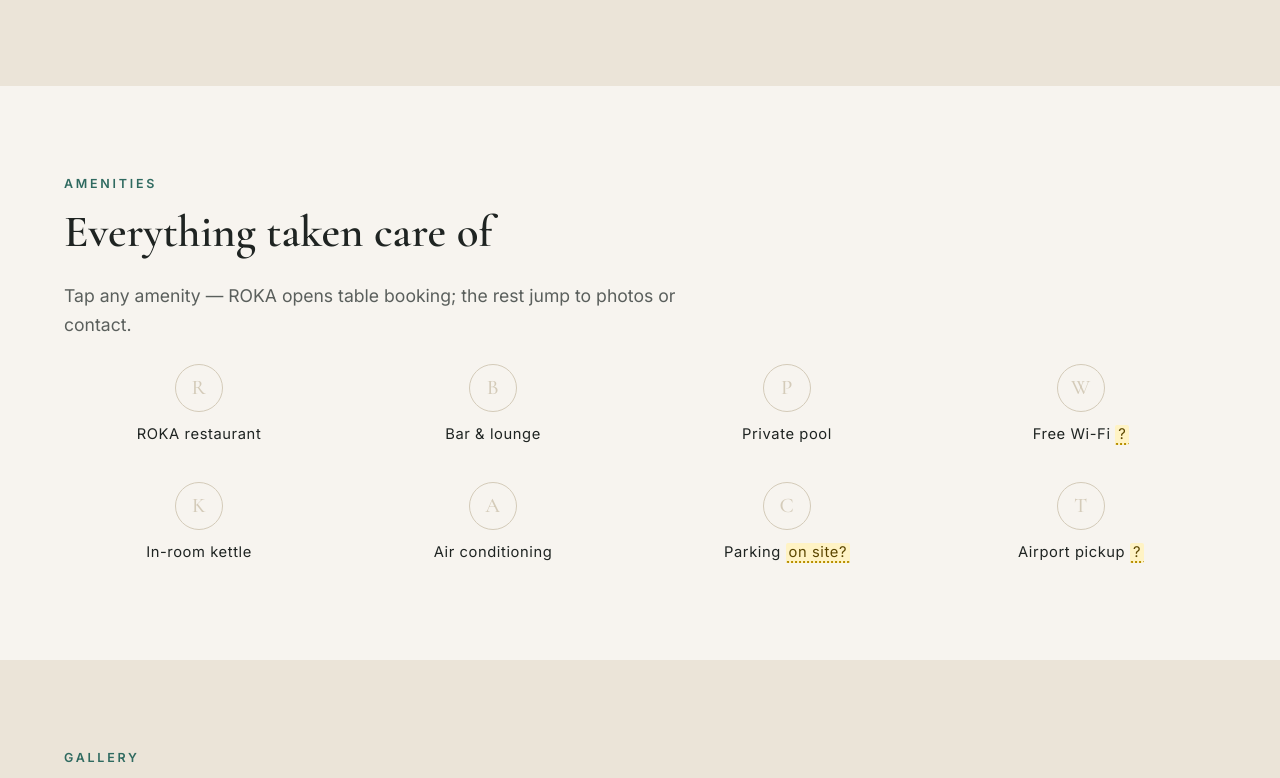
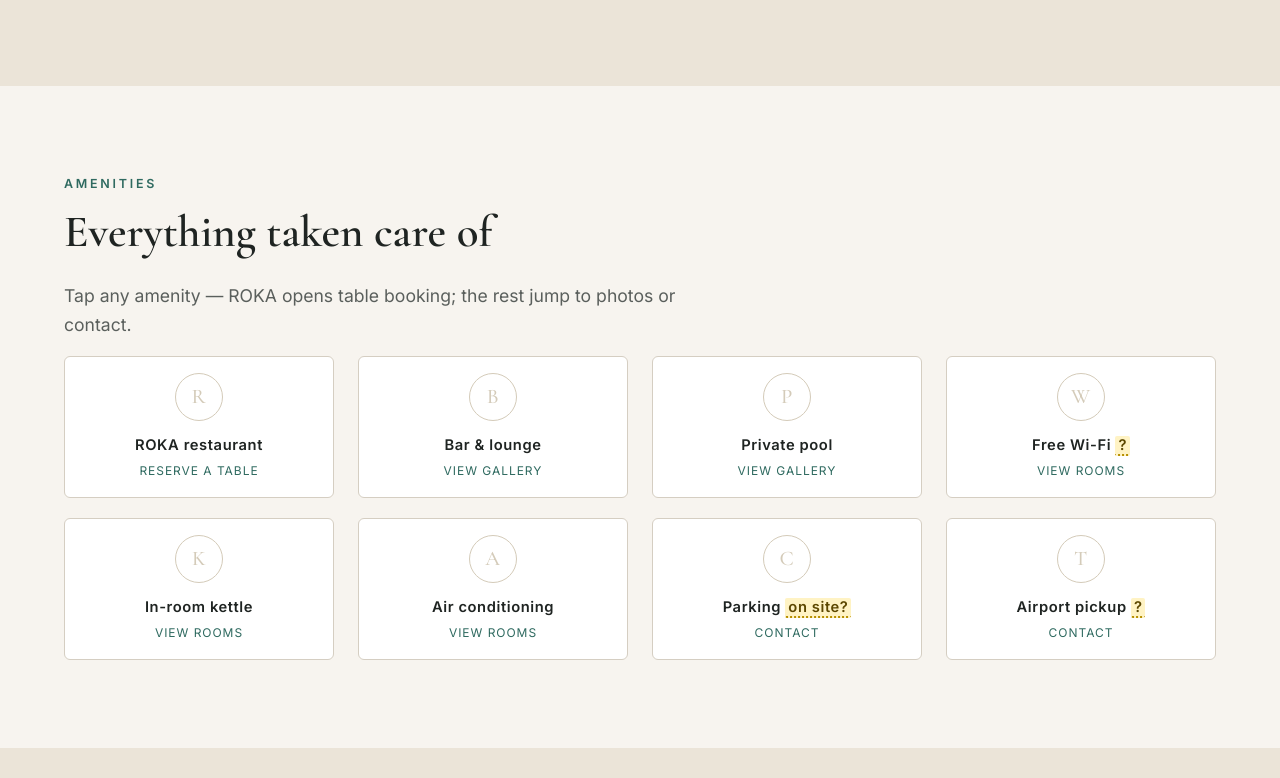
Before and after one commit to Haslemog99/Vertus-Website, a plain HTML site: page index.html in a window 1280 px wide. Shown: the part 1989-2767 px from the top of the page. Drawn offline with nearby package versions, Linux system fonts and the light colour scheme.

Commit message:
Make amenity tiles obvious click targets with clear CTAs
Restyle homepage amenities as button cards, send ROKA straight to table reservation, and drop the fade that hid interactivity.

Co-authored-by: Cursor <cursoragent@cursor.com>

```diff
--- a/css/style.css
+++ b/css/style.css
@@ -331,6 +331,16 @@ a { color: var(--accent); }
 
 .card img { aspect-ratio: 3 / 2; object-fit: cover; width: 100%; }
 
+.card__media-link {
+  display: block;
+  cursor: pointer;
+}
+
+.card__media-link:focus-visible {
+  outline: 3px solid var(--accent);
+  outline-offset: -3px;
+}
+
 .card__body {
   padding: 1.4rem;
   display: flex;
@@ -436,24 +446,85 @@ a { color: var(--accent); }
   letter-spacing: 0.04em;
 }
 
-.amenities-band a {
-  display: block;
-  text-decoration: none;
-  color: inherit;
-  padding: 0.5rem 0.25rem;
-  border-radius: var(--radius);
-  transition: color 0.2s ease, transform 0.2s ease;
+.amenity-links {
+  list-style: none;
+  margin: 0;
+  padding: 0;
+  display: grid;
+  grid-template-columns: repeat(2, 1fr);
+  gap: 0.85rem;
 }
 
-.amenities-band a:hover {
-  color: var(--accent);
+@media (min-width: 48rem) {
+  .amenity-links { grid-template-columns: repeat(4, 1fr); }
 }
 
-.amenities-band a:hover .amenity-mark {
+.amenity-link {
+  display: flex;
+  flex-direction: column;
+  align-items: center;
+  gap: 0.35rem;
+  min-height: 7.5rem;
+  padding: 1rem 0.75rem;
+  text-decoration: none;
+  color: var(--ink);
+  background: #fff;
+  border: 1px solid var(--line);
+  border-radius: var(--radius);
+  cursor: pointer;
+  transition: border-color 0.2s ease, color 0.2s ease, transform 0.2s ease;
+}
+
+.amenity-link:hover,
+.amenity-link:focus-visible {
   border-color: var(--accent);
   color: var(--accent);
+  transform: translateY(-2px);
 }
 
+.amenity-link .amenity-mark {
+  display: grid;
+  place-items: center;
+  width: 3rem;
+  height: 3rem;
+  margin: 0;
+  border: 1px solid var(--sand-deep);
+  border-radius: 50%;
+  font-family: var(--font-display);
+  font-size: 1.3rem;
+  color: var(--accent);
+  transition: border-color 0.2s ease, color 0.2s ease;
+}
+
+.amenity-link:hover .amenity-mark,
+.amenity-link:focus-visible .amenity-mark {
+  border-color: var(--accent);
+}
+
+.amenity-link__label {
+  font-weight: 600;
+  line-height: 1.3;
+}
+
+.amenity-link__hint {
+  font-size: 0.75rem;
+  letter-spacing: 0.08em;
+  text-transform: uppercase;
+  color: var(--accent-soft);
+}
+
+.hero__inline-link {
+  color: inherit;
+  text-decoration: underline;
+  text-underline-offset: 0.18em;
+  cursor: pointer;
+}
+
+.hero__inline-link:hover {
+  color: var(--sand);
+}
+
+/* Keep older amenity-band marks usable on dining.html */
 .amenities-band li .amenity-mark {
   display: grid;
   place-items: center;
@@ -465,7 +536,6 @@ a { color: var(--accent); }
   font-family: var(--font-display);
   font-size: 1.3rem;
   color: var(--sand-deep);
-  transition: border-color 0.2s ease, color 0.2s ease;
 }
 
 .gallery-section {
--- a/index.html
+++ b/index.html
@@ -72,7 +72,7 @@
       <img class="hero__img" src="assets/img/hero-home.webp" alt="The modern white and charcoal exterior of Vertus Hotel" fetchpriority="high" width="1920" height="1143">
       <div class="hero__content">
         <h1>Vertus</h1>
-        <p class="hero__tagline">Modern rooms, a private pool, and ROKA — a restaurant worth staying in for.</p>
+        <p class="hero__tagline">Modern rooms, a private pool, and <a class="hero__inline-link" href="dining.html#reserve">ROKA</a> — a restaurant worth staying in for.</p>
         <a class="btn btn--light" href="contact.html#enquiry">Check availability</a>
       </div>
     </section>
@@ -133,22 +133,70 @@
       </div>
     </section>
 
-    <section class="section amenities-band">
+    <section class="section amenities-band" id="amenities">
       <div class="container">
         <div class="reveal">
           <span class="eyebrow">Amenities</span>
           <h2>Everything taken care of</h2>
           <p class="lede">Tap any amenity — ROKA opens table booking; the rest jump to photos or contact.</p>
         </div>
-        <ul class="reveal">
-          <li><a href="dining.html#roka"><span class="amenity-mark" aria-hidden="true">R</span>ROKA restaurant</a></li>
-          <li><a href="gallery.html#bar"><span class="amenity-mark" aria-hidden="true">B</span>Bar &amp; lounge</a></li>
-          <li><a href="gallery.html#pool"><span class="amenity-mark" aria-hidden="true">P</span>Private pool</a></li>
-          <li><a href="gallery.html#rooms"><span class="amenity-mark" aria-hidden="true">W</span>Free Wi-Fi <span class="tbd">?</span></a></li>
-          <li><a href="gallery.html#rooms"><span class="amenity-mark" aria-hidden="true">K</span>In-room kettle</a></li>
-          <li><a href="gallery.html#rooms"><span class="amenity-mark" aria-hidden="true">A</span>Air conditioning</a></li>
-          <li><a href="contact.html"><span class="amenity-mark" aria-hidden="true">C</span>Parking <span class="tbd">on site?</span></a></li>
-          <li><a href="contact.html"><span class="amenity-mark" aria-hidden="true">T</span>Airport pickup <span class="tbd">?</span></a></li>
+        <ul class="amenity-links">
+          <li>
+            <a class="amenity-link" href="dining.html#reserve">
+              <span class="amenity-mark" aria-hidden="true">R</span>
+              <span class="amenity-link__label">ROKA restaurant</span>
+              <span class="amenity-link__hint">Reserve a table</span>
+            </a>
+          </li>
+          <li>
+            <a class="amenity-link" href="gallery.html#bar">
+              <span class="amenity-mark" aria-hidden="true">B</span>
+              <span class="amenity-link__label">Bar &amp; lounge</span>
+              <span class="amenity-link__hint">View gallery</span>
+            </a>
+          </li>
+          <li>
+            <a class="amenity-link" href="gallery.html#pool">
+              <span class="amenity-mark" aria-hidden="true">P</span>
+              <span class="amenity-link__label">Private pool</span>
+              <span class="amenity-link__hint">View gallery</span>
+            </a>
+          </li>
+          <li>
+            <a class="amenity-link" href="gallery.html#rooms">
+              <span class="amenity-mark" aria-hidden="true">W</span>
+              <span class="amenity-link__label">Free Wi-Fi <span class="tbd">?</span></span>
+              <span class="amenity-link__hint">View rooms</span>
+            </a>
+          </li>
+          <li>
+            <a class="amenity-link" href="gallery.html#rooms">
+              <span class="amenity-mark" aria-hidden="true">K</span>
+              <span class="amenity-link__label">In-room kettle</span>
+              <span class="amenity-link__hint">View rooms</span>
+            </a>
+          </li>
+          <li>
+            <a class="amenity-link" href="gallery.html#rooms">
+              <span class="amenity-mark" aria-hidden="true">A</span>
+              <span class="amenity-link__label">Air conditioning</span>
+              <span class="amenity-link__hint">View rooms</span>
+            </a>
+          </li>
+          <li>
+            <a class="amenity-link" href="contact.html">
+              <span class="amenity-mark" aria-hidden="true">C</span>
+              <span class="amenity-link__label">Parking <span class="tbd">on site?</span></span>
+              <span class="amenity-link__hint">Contact</span>
+            </a>
+          </li>
+          <li>
+            <a class="amenity-link" href="contact.html">
+              <span class="amenity-mark" aria-hidden="true">T</span>
+              <span class="amenity-link__label">Airport pickup <span class="tbd">?</span></span>
+              <span class="amenity-link__hint">Contact</span>
+            </a>
+          </li>
         </ul>
       </div>
     </section>
@@ -161,7 +209,7 @@
         </div>
         <div class="gallery-grid reveal">
           <a href="assets/img/lobby.webp" data-lightbox data-caption="Reception lobby"><img src="assets/img/lobby.webp" alt="Reception lobby with wave-form wooden desk" loading="lazy" width="1400" height="900"></a>
-          <a href="assets/img/dining-restaurant.webp" data-lightbox data-caption="ROKA"><img src="assets/img/dining-restaurant.webp" alt="ROKA restaurant with teal banquettes and paper lantern lights" loading="lazy" width="1400" height="932"></a>
+          <a href="dining.html#reserve" title="Reserve a table at ROKA"><img src="assets/img/dining-restaurant.webp" alt="ROKA restaurant with teal banquettes and paper lantern lights" loading="lazy" width="1400" height="932"></a>
           <a href="assets/img/amenity-pool.webp" data-lightbox data-caption="Pool courtyard"><img src="assets/img/amenity-pool.webp" alt="Private pool courtyard with lounge seating" loading="lazy" width="1400" height="932"></a>
         </div>
         <p style="margin-top:1.5rem"><a class="btn btn--ghost" href="gallery.html">View full gallery</a></p>
```
Also changed, not shown: dining.html (+4 -2 lines).
